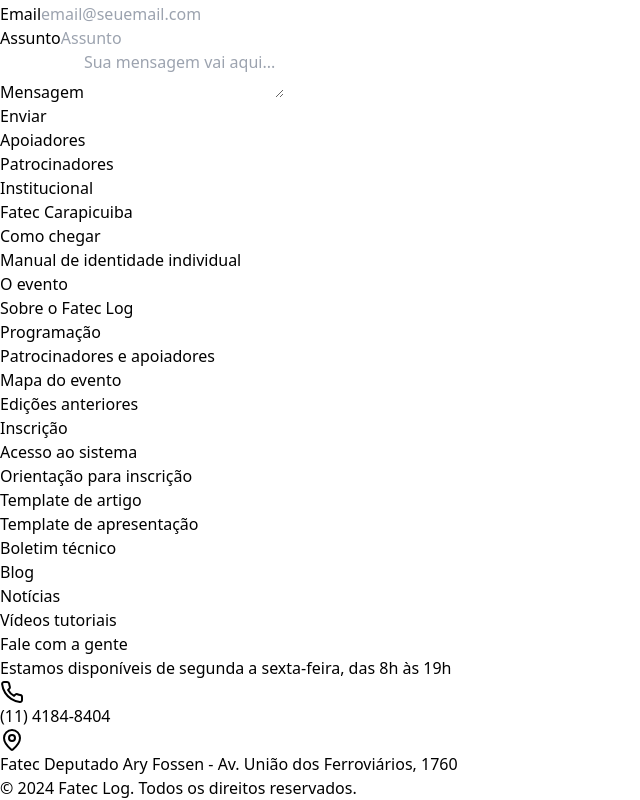
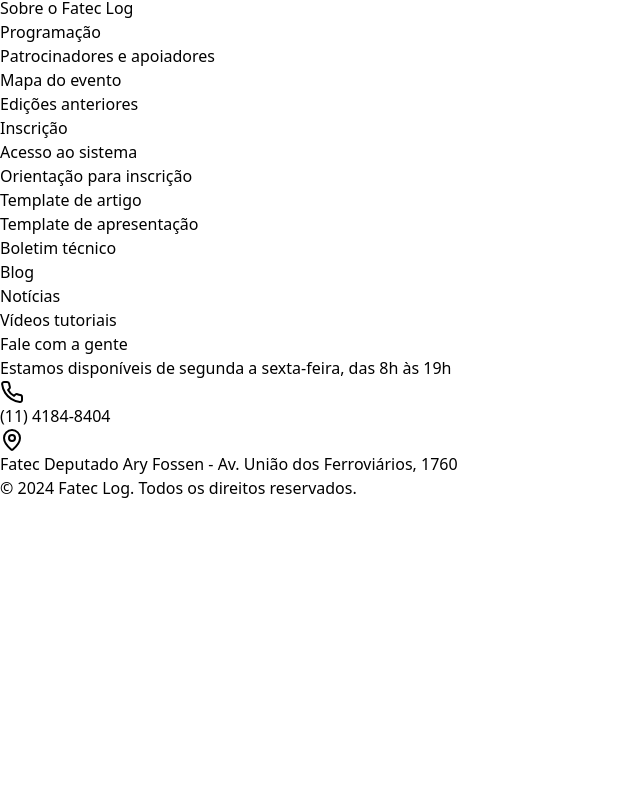
Before and after one commit to GustavoAbranches/fatec-log, a React (Vite) app: page / in a window 1280 px wide. Shown: the part 2494-3294 px from the top of the page, without its empty margins (0-640 px from the left). After the commit the page ends 2994 px from the top, so only its background shows below. Built offline with nearby package versions, Linux system fonts and the light colour scheme.

Commit message:
Refactor Footer, Navbar, and Map components for improved structure and responsiveness; update linksData for better navigation

```diff
--- a/src/components/Footer.jsx
+++ b/src/components/Footer.jsx
@@ -4,7 +4,6 @@ import Supporters from "./Supporters";
 import { linksData } from "../util/linksData";
 
 export default function Footer() {
-
   return (
     <footer className="bg-white text-black">
       <Supporters />
@@ -29,25 +28,31 @@ export default function Footer() {
                   ))}
                 </ul>
               )}
-
-              {section.content && (
-                <div className="space-y-3">
-                  {section.content.map((item, index) => (
-                    <div
-                      key={index}
-                      className={`flex items-center ${
-                        item.icon ? "gap-2" : ""
-                      }`}
-                    >
-                      {item.icon === "phone" && <Phone className="w-5 h-5 text-gray-500" /> }
-                      {item.icon === "map" && <MapPin className="w-10 h-10 text-gray-500" />}
-                      <span className="text-gray-500">{item.text}</span>
-                    </div>
-                  ))}
-                </div>
-              )}
             </div>
           ))}
+          <div className="flex flex-col w-64">
+            <h2 className="text-xl font-bold mb-4">Fale com a gente</h2>
+            <ul className="text-gray-500 space-y-2">
+              <li className=" hover:text-black transition-colors ">
+                Estamos disponíveis de segunda a sexta-feira, das 8h às 19h
+              </li>
+
+              <div className="flex flex-row ">
+                <Phone className="w-5 h-7 mr-2" />
+                <li className="text-gray-500 hover:text-black transition-colors">
+                  (11) 4184-8404
+                </li>
+              </div>
+
+              <div className="flex flex-row ">
+                <MapPin className="w-12 h-7 mr-2" />
+                <li className="flex text-gray-500 hover:text-black transition-colors">
+                  {" "}
+                  Fatec Deputado Ary Fossen - Av. União dos Ferroviários, 1760
+                </li>
+              </div>
+            </ul>
+          </div>
         </div>
       </div>
 
@@ -61,6 +66,4 @@ export default function Footer() {
       </div>
     </footer>
   );
-}
-
-Footer;
+};
--- a/src/components/Map.jsx
+++ b/src/components/Map.jsx
@@ -1,6 +1,8 @@
+// style={{ width: '40%', height: '450px' }}
+
 const Map = () => {
-    return (
-      <div style={{ width: '40%', height: '450px' }}>
+  return (
+      <div className=" md:w-2/5 h-[450px]">
         <iframe
           title="Google Maps"
           src="https://www.google.com/maps/embed?pb=!1m18!1m12!1m3!1d3658.4088923994486!2d-46.83715232512012!3d-23.517791459992086!2m3!1f0!2f0!3f0!3m2!1i1024!2i768!4f13.1!3m3!1m2!1s0x94cf01e61c8e92f7%3A0xa9a7727a8222ddce!2sAv.%20Francisco%20Pignatari%2C%20650%20-%20Vila%20Gustavo%20Correia%2C%20Carapicu%C3%ADba%20-%20SP%2C%2006310-390!5e0!3m2!1spt-BR!2sbr!4v1730414980502!5m2!1spt-BR!2sbr"
--- a/src/components/Navbar.jsx
+++ b/src/components/Navbar.jsx
@@ -1,51 +1,10 @@
 import { useState } from "react";
 import { ChevronDown, Menu, X } from "lucide-react";
 import { Link } from "react-router-dom";
-import logo from "../assets/logo_horizontal.png"
-
+import logo from "../assets/logo_horizontal.png";
+import { linksData } from "../util/linksData";
 
 export default function Navbar() {
-  const btnsDrop = [
-    {
-      id: 1,
-      title: "Institucional",
-      links: [
-        { text: "Fatec Carapicuiba", path: "/Sobre" },
-        { text: "Como chegar", path: "" },
-        { text: "Manual de identidade individual", path: "" },
-      ],
-    },
-    {
-      id: 2,
-      title: "O evento",
-      links: [
-        { text: "Sobre o Fatec Log", path: "" },
-        { text: "Programação", path: "/Programacao" },
-        { text: "Patrocinadores e apoiadores", path: "" },
-        { text: "Mapa do evento", path: "" },
-        { text: "Edições anteriores", path: "" },
-      ],
-    },
-    {
-      id: 3,
-      title: "Inscrição",
-      links: [
-        { text: "Acesso ao sistema", path: "" },
-        { text: "Orientação para inscrição", path: "" },
-        { text: "Template de artigo", path: "" },
-        { text: "Template de apresentação", path: "" },
-        { text: "Boletim técnico", path: "" },
-      ],
-    },
-    {
-      id: 4,
-      title: "Blog",
-      links: [
-        { text: "Notícias", path: "" },
-        { text: "Vídeos tutoriais", path: "" },
-      ],
-    },
-  ];
   const [openDropdown, setOpenDropdown] = useState(null);
   const [isMobileMenuOpen, setIsMobileMenuOpen] = useState(false);
 
@@ -62,9 +21,10 @@ export default function Navbar() {
     <nav className="relative justify-center bg-blue-900 shadow-md md:px-10">
       <div className="w-full px-4 md:px-6 lg:px-8">
         <div className="flex justify-between h-16 md:h-28">
-
           <div className="flex items-center w-24 md:w-36">
-            <Link to={"/"}><img src={logo} alt="Logo" /></Link>
+            <Link to={"/"}>
+              <img src={logo} alt="Logo" />
+            </Link>
           </div>
 
           {/* Mobile menu button */}
@@ -83,7 +43,7 @@ export default function Navbar() {
 
           {/* Desktop navigation */}
           <div className="hidden md:flex md:items-center md:space-x-4">
-            {btnsDrop.map((btn) => (
+            {linksData.map((btn) => (
               <div key={btn.id} className="relative">
                 <button
                   onClick={() => toggleDropdown(btn.id)}
@@ -122,7 +82,7 @@ export default function Navbar() {
 
       <div className={`${isMobileMenuOpen ? "block" : "hidden"} md:hidden`}>
         <div className="px-2 pt-2 pb-3 space-y-1 bg-white">
-          {btnsDrop.map((btn) => (
+          {linksData.map((btn) => (
             <div key={btn.id}>
               <button
                 onClick={() => toggleDropdown(btn.id)}
--- a/src/components/Texts.jsx
+++ b/src/components/Texts.jsx
@@ -2,19 +2,22 @@ import { textsHome } from "../util/texts";
 
 export default function Texts() {
   return (
-    <div className="p-4">
+    <div className="flex flex-col justify-center items-center p-4">
       {textsHome.map((text, index) => (
         <div
-          className="flex flex-col md:flex-row justify-evenly items-center w-full h-auto md:h-96 p-10 mt-32"
+          className="flex flex-col md:flex-row items-center justify-evenly w-auto h-auto md:h-96 p-10 mt-32 max-w-[1250px]"
           key={index}
         >
           <div className="flex flex-col items-start justify-center mb-8 md:mb-0">
-            <p className="text-blue-600 font-medium mb-2 ">{text.title}</p>
-            <h1 className="text-2xl md:text-4xl font-bold text-gray-900 mb-8">
+            <div className="flex flex-col w-full h-full mb-44">
+              <p className="mb-2 font-medium text-blue-600">{text.title}</p>
+
+            <h1 className="font-bold text-2xl md:text-4xl text-gray-900 mb-8">
               {text.subtitle}
             </h1>
+            </div>
           </div>
-          <div className="space-y-6 text-gray-700 leading-relaxed w-full md:w-3/4">
+          <div className="w-full md:w-3/4 space-y-6 text-gray-700 leading-relaxed">
             <p>{text.para1}</p>
             <p>{text.para2}</p>
             <p>{text.para3}</p>
--- a/src/components/Timer.jsx
+++ b/src/components/Timer.jsx
@@ -1,4 +1,6 @@
 import { useState, useEffect } from "react";
+
+//
 
 export default function Timer() {
   const [timeLeft, setTimeLeft] = useState({
@@ -49,6 +51,11 @@ export default function Timer() {
     <div className="flex flex-col justify-center items-center w-full h-96 bg-red-500 relative ">
       <span className="text-slate-500 text-xl font-bold">Imagem</span>
       <div className="flex justify-evenly items-center shadow-xl w-11/12 h-28 bg-white mt-64 absolute -botton-8rem translate-y-2/4 rounded-2xl md:px-60">
+
+      {timeLeft.days === 0 && timeLeft.hours === 0 && timeLeft.minutes === 0 && timeLeft.seconds === 0 ? (
+        <span className="text-4xl font-semibold">O Evento começou</span>
+      ) : (
+        <>
           <div className={styleDiv}>
             <p>Dias:</p>
             <span className={styleTimer}>{timeLeft.days}</span>
@@ -68,6 +75,8 @@ export default function Timer() {
             <p>Segundos:</p>
             <span className={styleTimer}>{timeLeft.seconds}</span>
           </div>
+        </>
+      )}
       </div>
     </div>
   );
--- a/src/util/linksData.js
+++ b/src/util/linksData.js
@@ -1,5 +1,6 @@
 export const linksData = [
   {
+    id: 1,
     title: "Institucional",
     links: [
       { text: "Fatec Carapicuiba", path: "/Sobre" },
@@ -9,6 +10,7 @@ export const linksData = [
   },
 
   {
+    id: 2,
     title: "O evento",
     links: [
       { text: "Sobre o Fatec Log", path: "" },
@@ -20,6 +22,7 @@ export const linksData = [
   },
 
   {
+    id: 3,
     title: "Inscrição",
     links: [
       { text: "Acesso ao sistema", path: "" },
@@ -31,6 +34,7 @@ export const linksData = [
   },
 
   {
+    id: 4,
     title: "Blog",
     links: [
       { text: "Notícias", path: "" },
@@ -38,23 +42,5 @@ export const linksData = [
     ],
   },
 
-  {
-    title: "Fale com a gente",
-    content: [
-      {
-        text: "Estamos disponíveis de segunda a sexta-feira, das 8h às 19h",
-        isInfo: true,
-      },
-      {
-        icon: "phone",
-        text: "(11) 4184-8404",
-        isInfo: true,
-      },
-      {
-        icon: "map",
-        text: "Fatec Deputado Ary Fossen - Av. União dos Ferroviários, 1760",
-        isInfo: true,
-      },
-    ],
-  },
+
 ]
```
Lines whose indentation alone changed are shown as unchanged.
